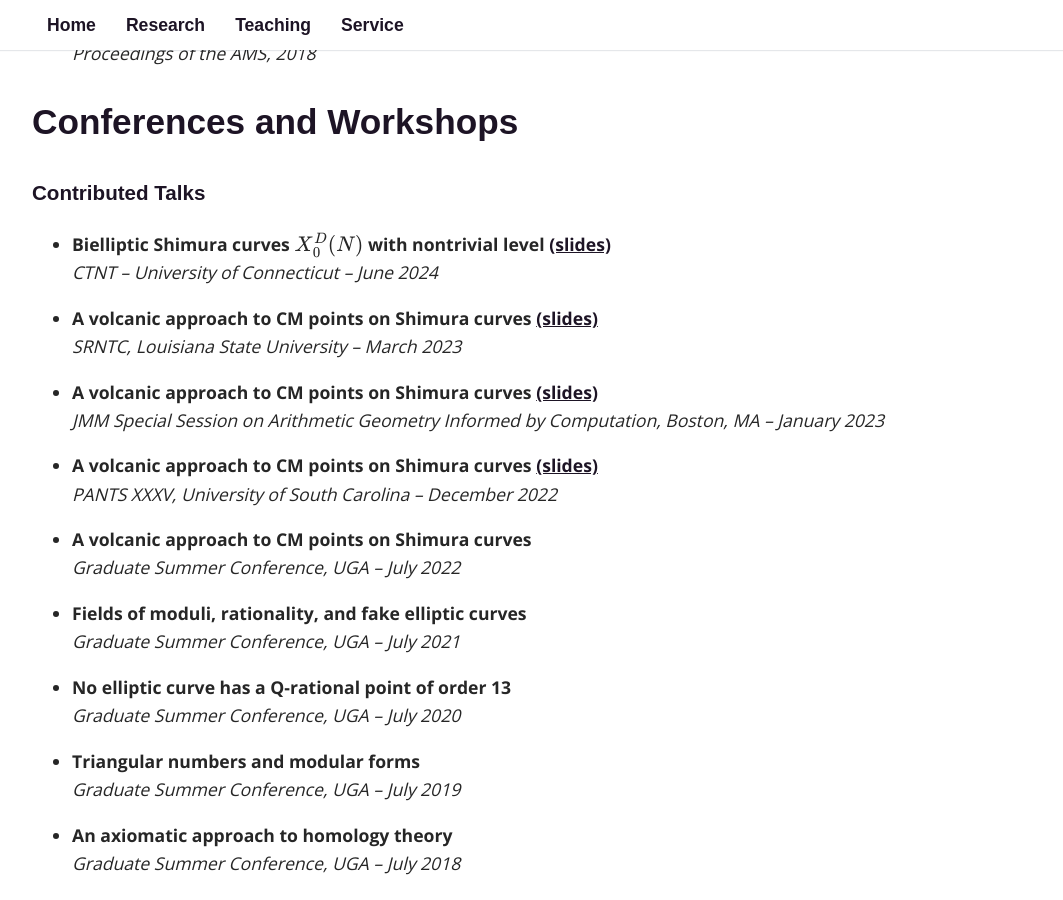
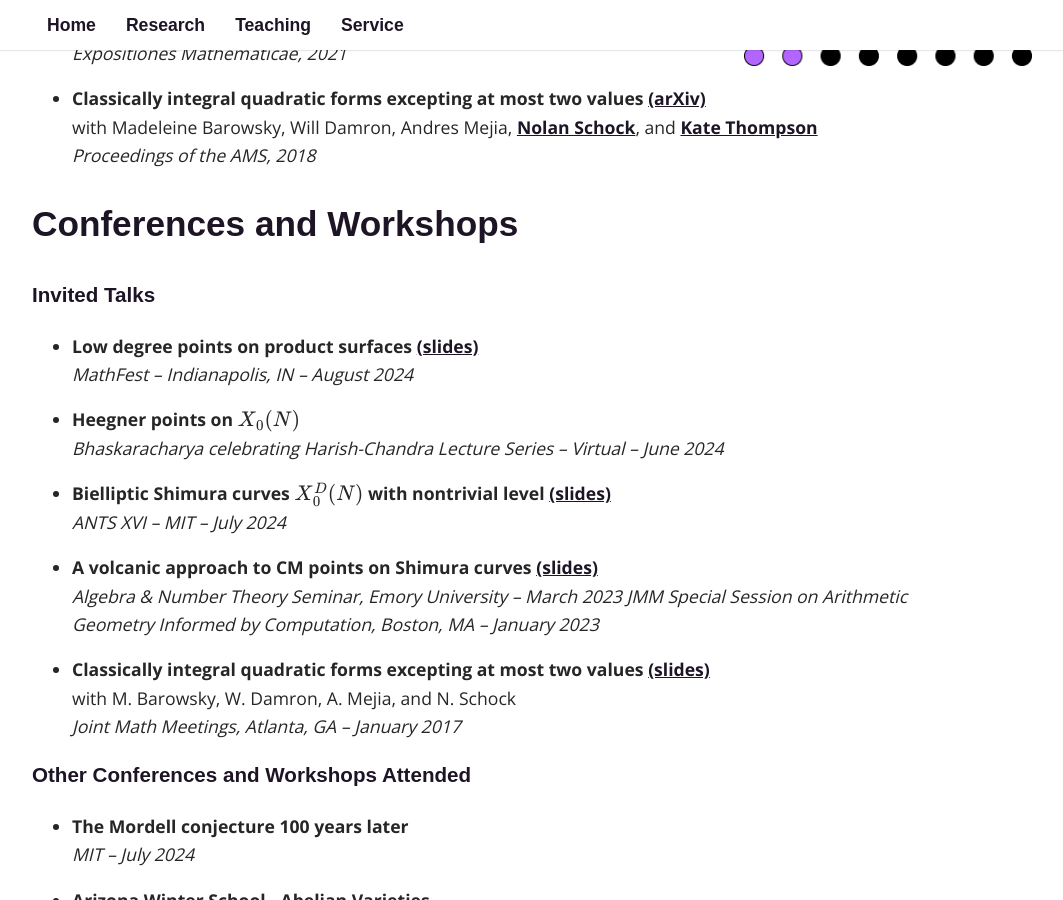
Before and after one commit to fsaia/site, a Jekyll site: the page built from _pages/02_research.md, in a window 1280 px wide and 900 px high, scrolled down 1155 px. Shown: the whole window, without its empty margins (158-1221 px from the left). Built offline with Jekyll 4.4.1, drawn with Linux system fonts in a browser that asks for light colours; some web fonts are replaced; formulas are drawn with MathJax 3; some of the changed text lies outside the part shown.

Commit message:
Add files via upload

```diff
--- a/_pages/02_research.md
+++ b/_pages/02_research.md
@@ -5,14 +5,12 @@
 permalink: /research/
 ---
 
+My research interests lie in number theory and arithmetic geometry. In particular, I am interested in (torsion of) elliptic curves and low-dimensional abelian varieties, often in the case of extra endomorphisms and from the vantage of rational points on modular and Shimura curves, and in low-degree points on curves and on higher-dimensional varieties.
 
-
-My research interests lie in number theory and arithmetic geometry. In particular, I am interested in (torsion of) elliptic curves and low-dimensional abelian varieties, often in the case of extra endomorphisms and from the vantage of rational points on modular and Shimura curves, and low-degree points on curves and higher-dimensional varieties.
-
+I am also interested in involving undergraduates in research. In the Fall 2024 and Spring 2025 semesters, I will be the faculty mentor for UIC undergrad Raghav Bhutani's project on "replacement dynamics of binary quadratic forms," supported by the [LASURI](https://las.uic.edu/lasresearch/student-research/lasuri/) program.
 
 
 [comment]: <>  ## In Preparation
-
 
 
 ## Preprints
@@ -42,43 +40,52 @@
 	*Proceedings of the AMS, 2018*
 
 
+
 ## Conferences and Workshops
 
+### Invited Talks
 
-### Contributed Talks
+* **Low degree points on product surfaces** [(slides)](https://drive.google.com/file/d/1StIQJnP5jGKKUu8X1wliPwhdLf5KPViw/view?usp=sharing)
+	*MathFest -- Indianapolis, IN -- August 2024*
 
-* **Bielliptic Shimura curves $$X_0^D(N)$$ with nontrivial level** [(slides)](https://drive.google.com/open?id=1Se1iqC2L3wxjduEpTPXbP3CKIZqNn29m&usp=drive_fs)
-	*CTNT -- University of Connecticut -- June 2024*
+* **Heegner points on $$X_0(N)$$**
+	*Bhaskaracharya celebrating Harish-Chandra Lecture Series -- Virtual -- June 2024*
 
-* **A volcanic approach to CM points on Shimura curves** [(slides)](https://drive.google.com/file/d/1ScokMj5fKB2mcEC4PY873ag8fCeyZ8rj/view?usp=sharing)
-	*SRNTC, Louisiana State University -- March 2023*
+* **Bielliptic Shimura curves $$X_0^D(N)$$ with nontrivial level** [(slides)](https://drive.google.com/open?id=1SlxsBQ77sOg_OHqjc6CDCwIh4ZmJ6ZGj&usp=drive_fs)
+	*ANTS XVI -- MIT -- July 2024*
 
 * **A volcanic approach to CM points on Shimura curves** [(slides)](https://drive.google.com/file/d/1SW4jnTdaDrtyEUfpk_rxyQtgiKWylcyl/view?usp=sharing)
+	*Algebra & Number Theory Seminar, Emory University -- March 2023*
 	*JMM Special Session on Arithmetic Geometry Informed by Computation, Boston, MA -- January 2023*
-* **A volcanic approach to CM points on Shimura curves** [(slides)](https://drive.google.com/open?id=1SNgswVQlgWAlEkJ2OukOny0WT5BLV_9Q&authuser=freddy.v.saia%40gmail.com&usp=drive_fs)
-	*PANTS XXXV, University of South Carolina -- December 2022*
-
-* **A volcanic approach to CM points on Shimura curves**
-	*Graduate Summer Conference, UGA -- July 2022*
-
-* **Fields of moduli, rationality, and fake elliptic curves**
-	*Graduate Summer Conference, UGA -- July 2021*
-
-* **No elliptic curve has a Q-rational point of order 13**
-	*Graduate Summer Conference, UGA -- July 2020*
-
-* **Triangular numbers and modular forms**
-	*Graduate Summer Conference, UGA -- July 2019*
-
-* **An axiomatic approach to homology theory**
-	*Graduate Summer Conference, UGA -- July 2018*
 
 * **Classically integral quadratic forms excepting at most two values** [(slides)](https://drive.google.com/open?id=1zhFYt1vBehf-k8IorQQDJeZ4FII6qSSP)
 	with M. Barowsky, W. Damron, A. Mejia, and N. Schock
 	*Joint Math Meetings, Atlanta, GA -- January 2017*
 
 
-### Attendee
+
+### Other Conferences and Workshops Attended
+
+* **The Mordell conjecture 100 years later**
+	*MIT -- July 2024*
+
+* **Arizona Winter School - Abelian Varieties**
+	*University of Arizona -- March 2024*
+
+* **Shimura curves in the LMFDB**
+	*Dartmouth College -- February 2024*
+
+* **Collaborate@ICERM -- Explicit Arithmetic of Shimura Curves**
+	*ICERM -- August 2023*
+
+* **AMS Math Research Community -- Explcit Computations with Stacks**
+	*Beaver Hollow, New York -- June 2023*
+
+* **Integers 2023**
+	*UGA -- May 2023*
+
+* **Georgia Algebraic Geometry Symposium (GAGS) 2023**
+	*UGA -- April 2023*
 
 * **Virtual Number Theory and Arithmetic Geometry (VaNTAGe)**
 	*Virtual -- Fall 2020, Summer 2021, Fall 2021*
@@ -116,15 +123,31 @@
 	*University of Connecticut -- May 2018*
 
 
-## Seminar Talks
 
-* **A volcanic approach to CM points on Shimura curves** [(slides)](https://drive.google.com/file/d/1SdauWPzD3GxAq4x1sK173oygO5Ix7fW2/view?usp=sharing)
-	*Algebra & Number Theory Seminar, Emory University -- March 2023*
+### Contributed Talks
+
+* **Bielliptic Shimura curves $$X_0^D(N)$$ with nontrivial level**
+	*CTNT -- University of Connecticut -- June 2024*
+
+* **An ultrametric space oddysey**
+	*Math Club -- UIC -- February 2024*
+
+* **Towards a better understanding of Shimura curves**
+	*Number Theory Seminar -- UIC -- September 2023*
+
+* **A volcanic approach to CM points on Shimura curves**
+	*Colloquium -- UIC -- September 2023*
+	*SRNTC, Louisiana State University -- March 2023*
+	*PANTS XXXV, University of South Carolina -- December 2022*
+	*Number Theory Seminar, UGA -- September 2022*
+
+* **Poonen's Theorem**
+	*Drinfeld modules learning seminar, UGA -- April 2023*
+
+* **Explicit class field theory for Drinfeld modules**
+	*Drinfeld modules learning seminar, UGA -- February 2023*
 
 * **On Hindry--Silverman's _Sur le nombre de points de torsion rationnels sur une courbe elliptique_**  	*Short and Sweet Seminar (SASS), UGA -- October 2022*
-
-* **A volcanic approach to CM points on Shimura curves** [(slides)](https://drive.google.com/file/d/1SFIaD_L5qzTWFflh4q2MtCU18h-MxPrc/view?usp=sharing)
-	*Number Theory Seminar, UGA -- September 2022*
 
 * **The Chebotarev density theorem**
 	*Catalan’s Conjecture after Mihailescu (CCAM) Reading Seminar, UGA -- November 2021*
```
Also changed, not shown: other parts of _pages/02_research.md (+13 -0 lines), _pages/01_home.md (+1 -1 lines), _pages/03_teaching.md (+8 -2 lines), _pages/04_service.md (+1 -1 lines).
